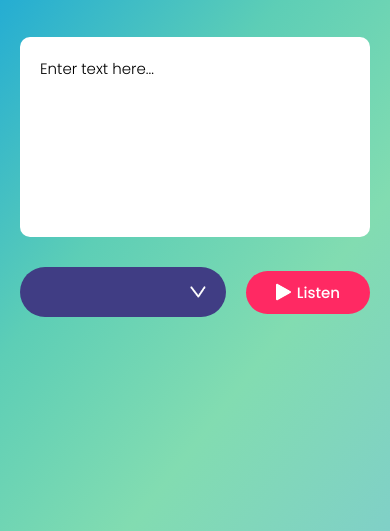
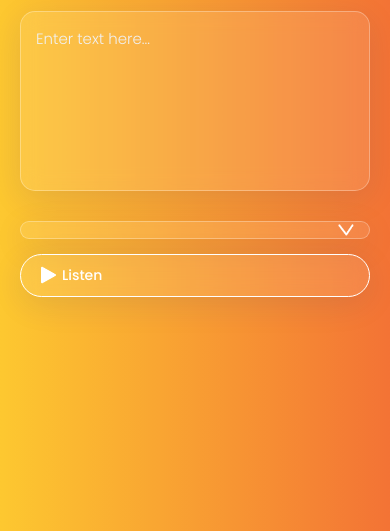
Before and after one commit to Shanmukh-235/Text-to-Speech-convertor, a plain HTML site: page index.html in a window 390 px wide. Shown: the part 313-844 px from the top of the page. Drawn offline with Linux system fonts and the light colour scheme.

Commit message:
Modigied CSS and addedc

```diff
--- a/index.html
+++ b/index.html
@@ -5,6 +5,7 @@
     <meta name="viewport" content="width=device-width, initial-scale=1.0">
     <title>Text To Speech Convertor</title>
     <link rel="stylesheet" href="style.css">
+    <link rel="icon" href="./assets/logo.png">
     <style>
         @import url('https://fonts.googleapis.com/css2?family=Fira+Code:wght@300..700&family=Merriweather:ital,wght@0,300;0,400;0,700;0,900;1,300;1,400;1,700;1,900&family=Noto+Sans+JP:wght@100..900&family=Poppins:ital,wght@0,100;0,200;0,300;0,400;0,500;0,600;0,700;0,800;0,900;1,100;1,200;1,300;1,400;1,500;1,600;1,700;1,800;1,900&family=Space+Mono:ital,wght@0,400;0,700;1,400;1,700&display=swap');
     </style>
--- a/style.css
+++ b/style.css
@@ -8,7 +8,8 @@
 .hero {
     width: 100%;
     min-height: 100vh;
-    background: linear-gradient(128deg, rgba(0, 147, 232, 1) 0%, rgba(40, 175, 209, 1) 25%, rgba(93, 206, 182, 1) 50%, rgba(130, 220, 177, 1) 75%, rgba(128, 208, 199, 1) 100%);
+    /* background: linear-gradient(128deg, rgba(0, 147, 232, 1) 0%, rgba(40, 175, 209, 1) 25%, rgba(93, 206, 182, 1) 50%, rgba(130, 220, 177, 1) 75%, rgba(128, 208, 199, 1) 100%); */
+    background: linear-gradient(to right, #fdc830, #f37335);
     display: flex;
     justify-content: center;
     align-items: center;
@@ -30,47 +31,66 @@
     font-weight: 700;
 }
 
+/* Glassmorphism for all fields */
+textarea, select, button {
+    background: rgba(255, 255, 255, 0.1);
+    border: 1px solid rgba(255, 255, 255, 0.3);
+    backdrop-filter: blur(10px);
+    -webkit-backdrop-filter: blur(10px);
+    box-shadow: 0 8px 32px rgba(31, 38, 135, 0.1);
+    transition: all 0.3s ease-in-out;
+}
+
+/* Textarea */
 textarea {
     width: 100%;
     max-width: 600px;
     height: 200px;
-    background-color: #fff;
-    color: #000;
+    color: #fff;
     font-size: 15px;
-    border: 0;
-    outline: 0;
-    padding: 20px;
-    border-radius: 10px;
+    border-radius: 15px;
     resize: none;
     margin-bottom: 30px;
+    padding: 20px;
+    onfocus {
+        outline: none;
+        border: 1px solid rgba(0, 0, 0, 0.5);
+    }
 }
 
 textarea::placeholder {
-    color: #000;
+    color: #f0f0f0;
     font-size: 15px;
     font-weight: 300;
 }
 
+/* Row layout */
 .row {
     width: 100%;
     max-width: 600px;
     display: flex;
+    flex-direction: row;
     align-items: center;
     gap: 20px;
+    flex-wrap: wrap;
 }
 
+/* Button */
 button {
-    background-color: #ff2963;
-    padding: 10px 30px;
+    padding: 12px 30px;
     color: #fff;
-    border: 0;
-    outline: 0;
-    border-radius: 25px;
+    border-radius: 35px;
     font-size: 15px;
     font-weight: 500;
     cursor: pointer;
     display: flex;
     align-items: center;
+    border: none;
+    border: 1px solid #fff;
+}
+
+button:hover {
+    background: #ff2963;
 }
 
 button img {
@@ -78,14 +98,12 @@ button img {
     margin-right: 5px;
 }
 
+/* Select dropdown */
 select {
     flex: 1;
-    color: #fff;
-    background: #403d84;
+    color: #000;
     height: 50px;
     padding: 0 20px;
-    outline: 0;
-    border: 0;
     border-radius: 35px;
     appearance: none;
     background-image: url('./assets/dropdown.png');
@@ -94,3 +112,47 @@ select {
     background-size: 16px;
     font-size: 15px;
 }
+
+/* Responsive breakpoints */
+@media (max-width: 768px) {
+    .hero h1 {
+        font-size: 32px;
+        margin-top: 0;
+    }
+
+    textarea {
+        height: 180px;
+    }
+
+    .row {
+        flex-direction: column;
+        gap: 15px;
+        align-items: stretch;
+    }
+
+    select, button {
+        width: 100%;
+    }
+}
+
+@media (max-width: 480px) {
+    .hero h1 {
+        font-size: 26px;
+    }
+
+    textarea {
+        font-size: 14px;
+        padding: 15px;
+    }
+
+    select {
+        font-size: 14px;
+        padding: 0 15px;
+        background-position: right 15px center;
+    }
+
+    button {
+        font-size: 14px;
+        padding: 10px 20px;
+    }
+}
```
Also changed, not shown: assets/logo.png (added).
